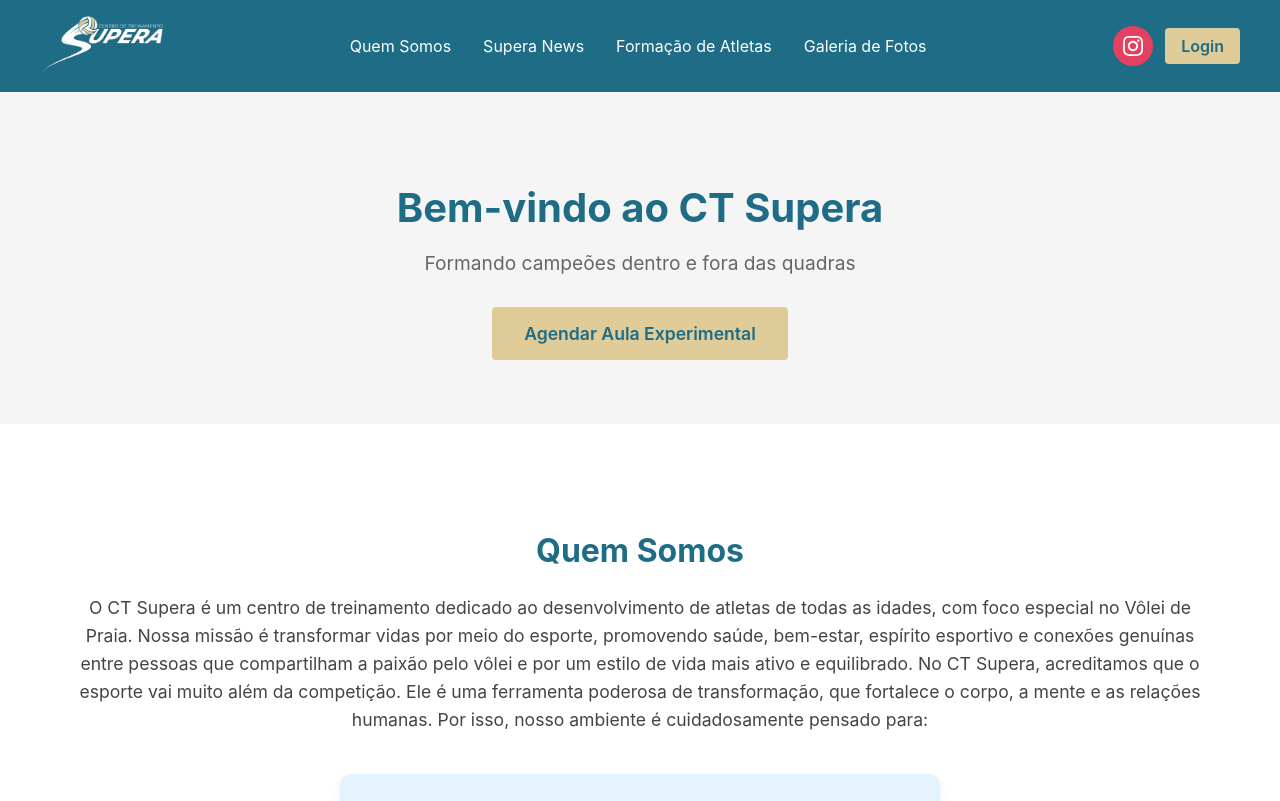
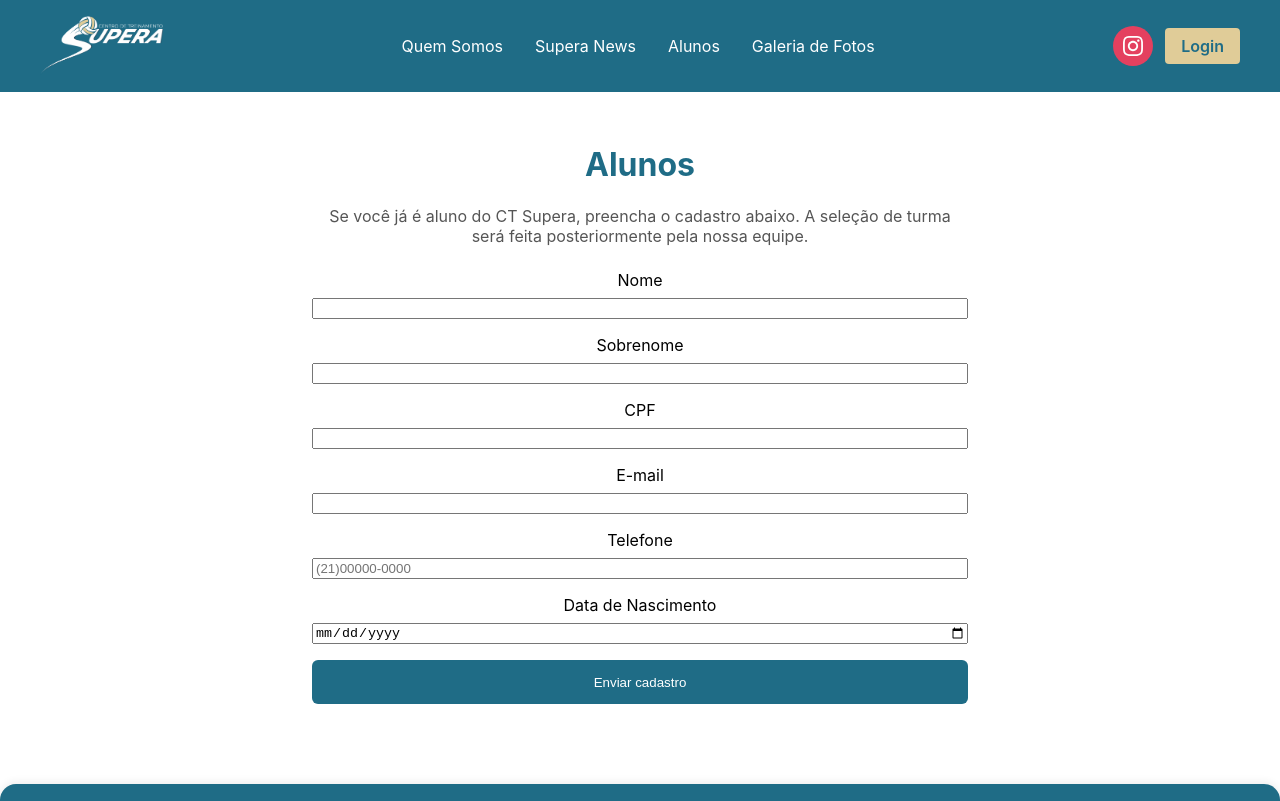
Before and after one commit to delguerso1/CT-Supera, a React (Create React App) app in the folder ct-supera-frontend/: page /alunos in a window 1280 px wide. Before the commit this address led to /. Shown: the top 801 px of the page. Built offline with nearby package versions, Linux system fonts and the light colour scheme; no server answers.

Commit message:
Atualizar pagina de alunos e ajustar sidebar

```diff
--- a/ct-supera-frontend/src/App.js
+++ b/ct-supera-frontend/src/App.js
@@ -69,7 +69,8 @@
         <Routes>
           <Route path="/" element={<HomePage />} />
           <Route path="/supera-news" element={<SuperaNews />} />
-          <Route path="/formacao-atletas" element={<FormacaoAtletas />} />
+          <Route path="/alunos" element={<FormacaoAtletas />} />
+          <Route path="/formacao-atletas" element={<Navigate to="/alunos" replace />} />
           <Route path="/galeria" element={<GaleriaFotos />} />
           <Route path="/login" element={<LoginPage />} />
           <Route path="/esqueci-senha" element={<EsqueciMinhaSenha />} />
--- a/ct-supera-frontend/src/components/Footer.js
+++ b/ct-supera-frontend/src/components/Footer.js
@@ -41,7 +41,7 @@
       <div style={styles.links}>
         <a href="/quem-somos" style={styles.link}>Quem Somos</a>
         <a href="/supera-news" style={styles.link}>Supera News</a>
-        <a href="/formacao-atletas" style={styles.link}>Formação de Atletas</a>
+        <a href="/alunos" style={styles.link}>Alunos</a>
         <a href="/galeria" style={styles.link}>Galeria de Fotos</a>
         <a href="/agendamento" style={styles.link}>Agende sua Aula</a>
       </div>
--- a/ct-supera-frontend/src/components/Navbar.js
+++ b/ct-supera-frontend/src/components/Navbar.js
@@ -289,8 +289,8 @@
           <Link to="/supera-news" style={styles.navLink}>
             Supera News
           </Link>
-          <Link to="/formacao-atletas" style={styles.navLink}>
-            Formação de Atletas
+          <Link to="/alunos" style={styles.navLink}>
+            Alunos
           </Link>
           <Link to="/galeria" style={styles.navLink}>
             Galeria de Fotos
@@ -412,11 +412,11 @@
             Supera News
           </Link>
           <Link
-            to="/formacao-atletas"
+            to="/alunos"
             style={styles.mobileNavLink}
             onClick={() => setShowMobileMenu(false)}
           >
-            Formação de Atletas
+            Alunos
           </Link>
           <Link
             to="/galeria"
--- a/ct-supera-frontend/src/pages/DashboardAluno.js
+++ b/ct-supera-frontend/src/pages/DashboardAluno.js
@@ -37,7 +37,7 @@
     left: 0,
     height: '100vh',
     overflowY: 'auto',
-    zIndex: 1000
+    zIndex: 10
   },
   mainContent: {
     flex: 1,
--- a/ct-supera-frontend/src/pages/DashboardGerente.js
+++ b/ct-supera-frontend/src/pages/DashboardGerente.js
@@ -40,7 +40,7 @@
     left: 0,
     height: '100vh',
     overflowY: 'auto',
-    zIndex: 1000
+    zIndex: 10
   },
   mainContent: {
     flex: 1,
--- a/ct-supera-frontend/src/pages/DashboardProfessor.js
+++ b/ct-supera-frontend/src/pages/DashboardProfessor.js
@@ -37,7 +37,7 @@
     left: 0,
     height: '100vh',
     overflowY: 'auto',
-    zIndex: 1000
+    zIndex: 10
   },
   mainContent: {
     flex: 1,
--- a/ct-supera-frontend/src/pages/FormacaoAtletas.js
+++ b/ct-supera-frontend/src/pages/FormacaoAtletas.js
@@ -1,11 +1,174 @@
-import React from 'react';
+import React, { useState } from 'react';
+import api from '../services/api';
 
 function FormacaoAtletas() {
+  const [formData, setFormData] = useState({
+    first_name: '',
+    last_name: '',
+    cpf: '',
+    email: '',
+    telefone: '',
+    data_nascimento: ''
+  });
+  const [loading, setLoading] = useState(false);
+  const [error, setError] = useState('');
+  const [success, setSuccess] = useState('');
+
+  const formatarTelefone = (telefone) => {
+    const numeros = telefone.replace(/\D/g, '').slice(0, 11);
+    if (numeros.length >= 2 && numeros.length <= 6) {
+      return `(${numeros.slice(0, 2)})${numeros.slice(2)}`;
+    }
+    if (numeros.length >= 7) {
+      return `(${numeros.slice(0, 2)})${numeros.slice(2, 7)}-${numeros.slice(7)}`;
+    }
+    return numeros;
+  };
+
+  const formatarCpf = (cpf) => cpf.replace(/\D/g, '').slice(0, 11);
+
+  const handleChange = (e) => {
+    const { name, value } = e.target;
+    let valorFormatado = value;
+    if (name === 'telefone') {
+      valorFormatado = formatarTelefone(value);
+    }
+    if (name === 'cpf') {
+      valorFormatado = formatarCpf(value);
+    }
+    setFormData(prev => ({
+      ...prev,
+      [name]: valorFormatado
+    }));
+  };
+
+  const handleSubmit = async (e) => {
+    e.preventDefault();
+    setError('');
+    setSuccess('');
+    setLoading(true);
+    try {
+      const payload = {
+        first_name: formData.first_name,
+        last_name: formData.last_name,
+        cpf: formatarCpf(formData.cpf),
+        email: formData.email,
+        telefone: formData.telefone,
+        data_nascimento: formData.data_nascimento
+      };
+      await api.post('usuarios/precadastros/', payload);
+      setSuccess('Cadastro enviado com sucesso! Em breve entraremos em contato.');
+      setFormData({
+        first_name: '',
+        last_name: '',
+        cpf: '',
+        email: '',
+        telefone: '',
+        data_nascimento: ''
+      });
+    } catch (err) {
+      const data = err.response?.data;
+      const message =
+        data?.error ||
+        data?.detail ||
+        data?.email ||
+        data?.cpf ||
+        data?.telefone ||
+        'Erro ao enviar cadastro. Verifique os dados e tente novamente.';
+      setError(Array.isArray(message) ? message[0] : message);
+    } finally {
+      setLoading(false);
+    }
+  };
+
   return (
-    <div>
-      <h1>Formação de Atletas</h1>
-      <p>Conheça nosso programa de formação de atletas!</p>
-      {/* Conteúdo institucional, etapas, depoimentos */}
+    <div style={{ padding: '2rem', maxWidth: '720px', margin: '0 auto' }}>
+      <h1 style={{ color: '#1F6C86' }}>Alunos</h1>
+      <p style={{ color: '#555', marginBottom: '1.5rem' }}>
+        Se você já é aluno do CT Supera, preencha o cadastro abaixo. A seleção de turma
+        será feita posteriormente pela nossa equipe.
+      </p>
+
+      <form onSubmit={handleSubmit} style={{ display: 'grid', gap: '1rem' }}>
+        <div style={{ display: 'grid', gap: '0.5rem' }}>
+          <label>Nome</label>
+          <input
+            type="text"
+            name="first_name"
+            value={formData.first_name}
+            onChange={handleChange}
+            required
+          />
+        </div>
+        <div style={{ display: 'grid', gap: '0.5rem' }}>
+          <label>Sobrenome</label>
+          <input
+            type="text"
+            name="last_name"
+            value={formData.last_name}
+            onChange={handleChange}
+          />
+        </div>
+        <div style={{ display: 'grid', gap: '0.5rem' }}>
+          <label>CPF</label>
+          <input
+            type="text"
+            name="cpf"
+            value={formData.cpf}
+            onChange={handleChange}
+            required
+          />
+        </div>
+        <div style={{ display: 'grid', gap: '0.5rem' }}>
+          <label>E-mail</label>
+          <input
+            type="email"
+            name="email"
+            value={formData.email}
+            onChange={handleChange}
+            required
+          />
+        </div>
+        <div style={{ display: 'grid', gap: '0.5rem' }}>
+          <label>Telefone</label>
+          <input
+            type="tel"
+            name="telefone"
+            value={formData.telefone}
+            onChange={handleChange}
+            placeholder="(21)00000-0000"
+            required
+          />
+        </div>
+        <div style={{ display: 'grid', gap: '0.5rem' }}>
+          <label>Data de Nascimento</label>
+          <input
+            type="date"
+            name="data_nascimento"
+            value={formData.data_nascimento}
+            onChange={handleChange}
+            required
+          />
+        </div>
+
+        {error && <div style={{ color: '#d32f2f' }}>{error}</div>}
+        {success && <div style={{ color: '#2e7d32' }}>{success}</div>}
+
+        <button
+          type="submit"
+          disabled={loading}
+          style={{
+            backgroundColor: '#1F6C86',
+            color: 'white',
+            padding: '0.75rem 1.25rem',
+            border: 'none',
+            borderRadius: '6px',
+            cursor: loading ? 'not-allowed' : 'pointer'
+          }}
+        >
+          {loading ? 'Enviando...' : 'Enviar cadastro'}
+        </button>
+      </form>
     </div>
   );
 }
```
